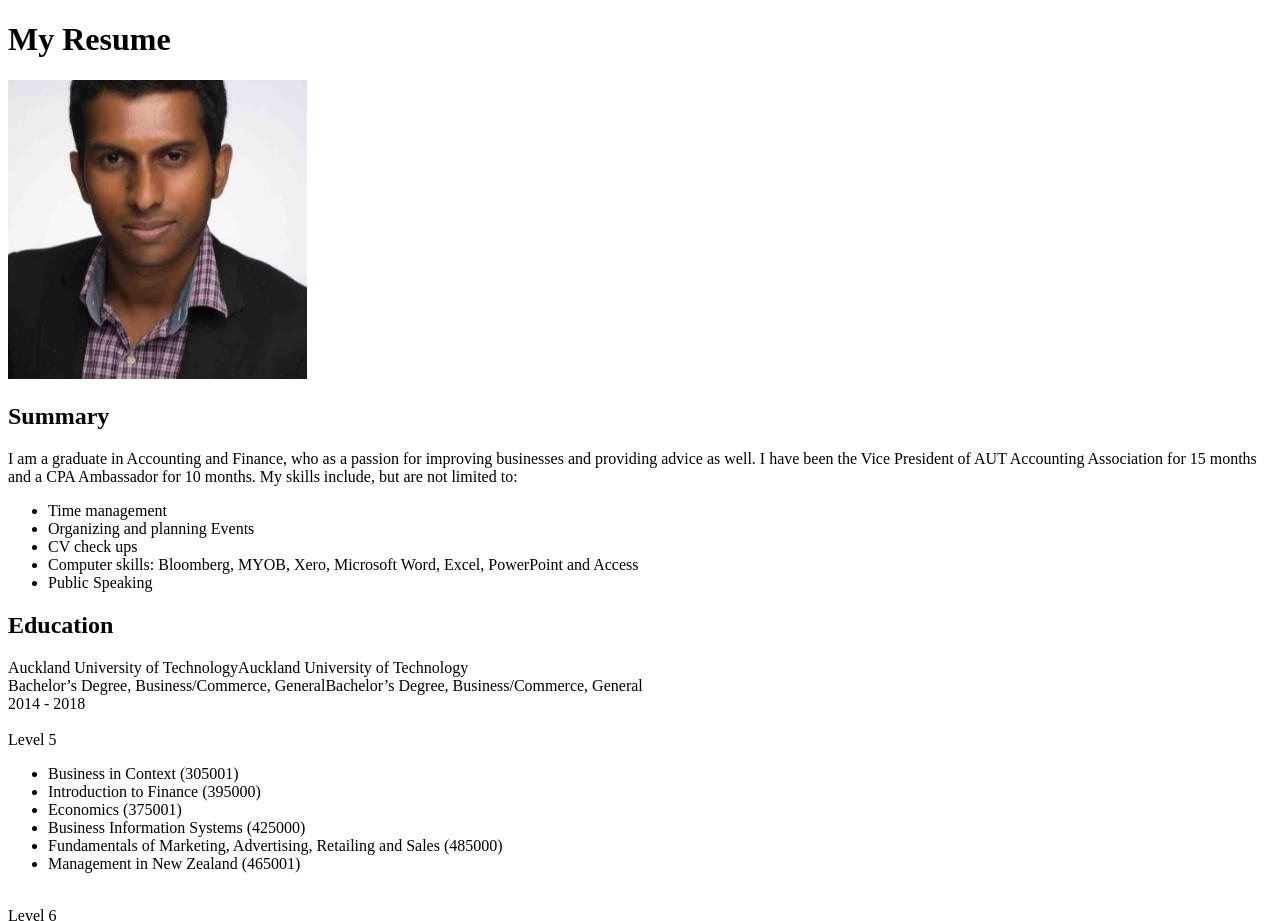
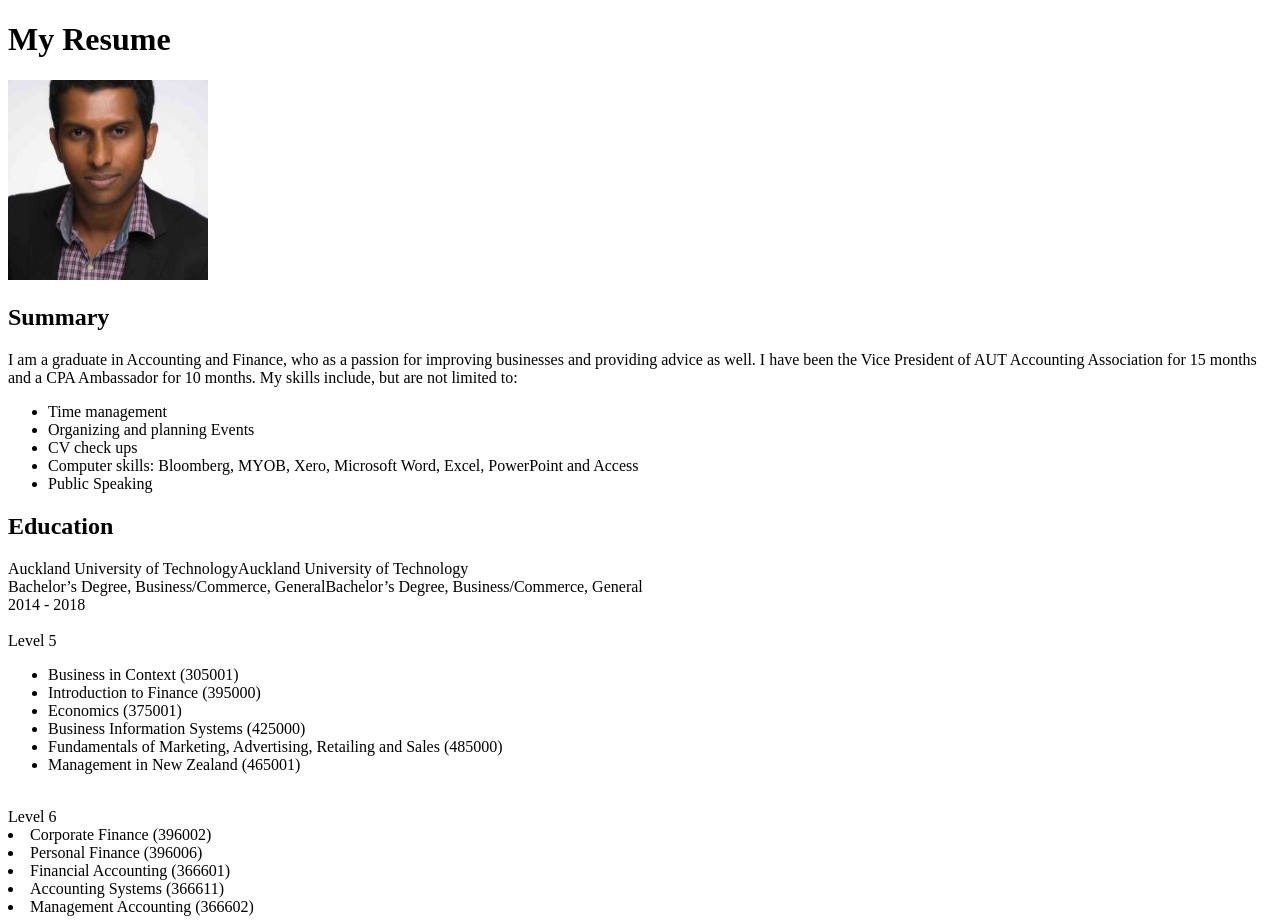
Before and after one commit to NicholasDeo/Nick-DeoCV, a plain HTML site: page Index.html in a window 1280 px wide. Shown: the top 921 px of the page. Drawn offline with Linux system fonts and the light colour scheme.

Commit message:
Add files via upload

```diff
--- a/Index.html
+++ b/Index.html
@@ -8,7 +8,7 @@
 
 <body>
 
-    <img src="./Linkedin.jpg" alt="Linkedin">
+    <img src="./Linkedin.jpg" height="200"    alt="Linkedin">
     <h2>Summary</h2>
        <p>
             I am a graduate in Accounting and Finance, who as a passion for improving businesses and providing advice as well. I have been the Vice President of AUT Accounting Association for 15 months and a CPA Ambassador for 10 months.
```
